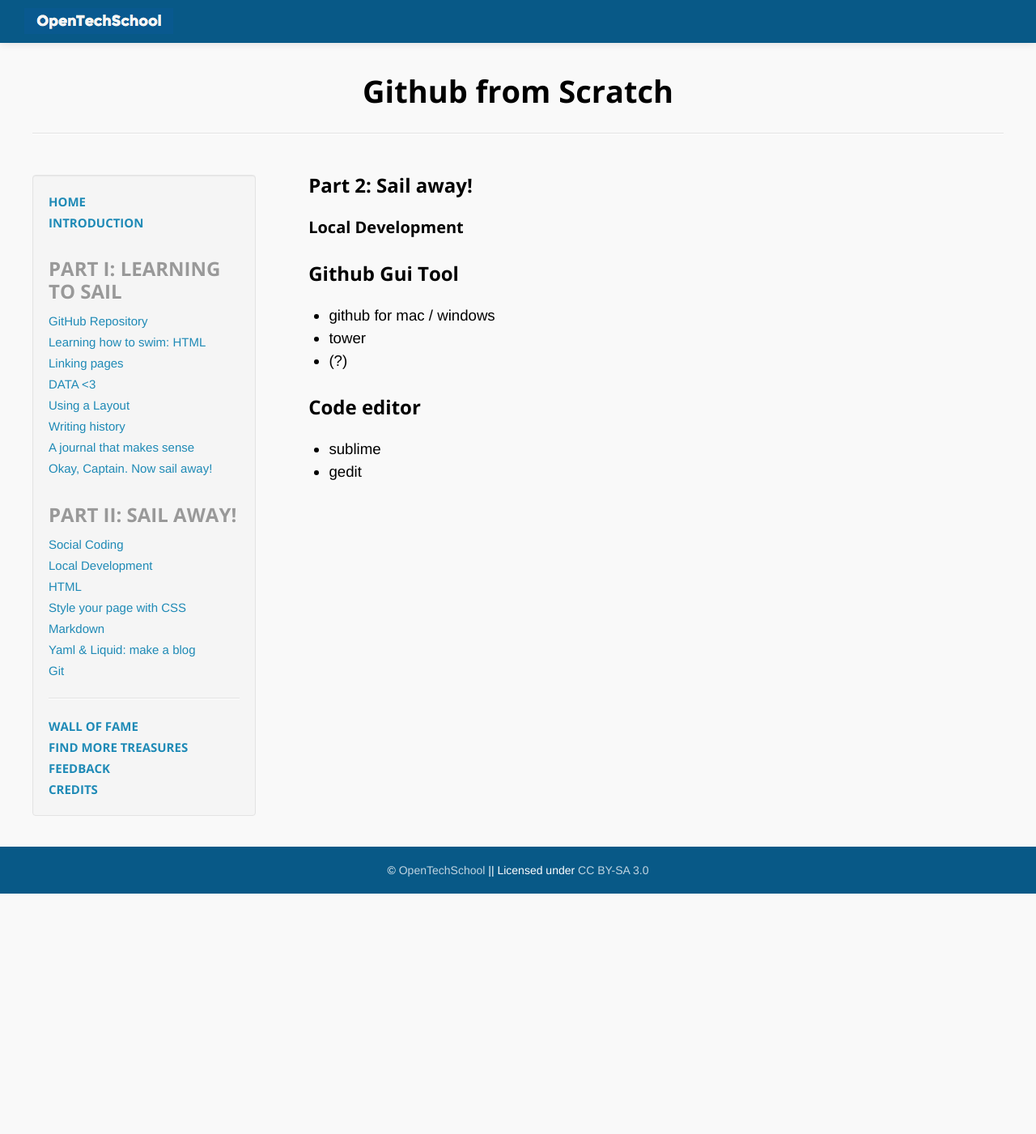
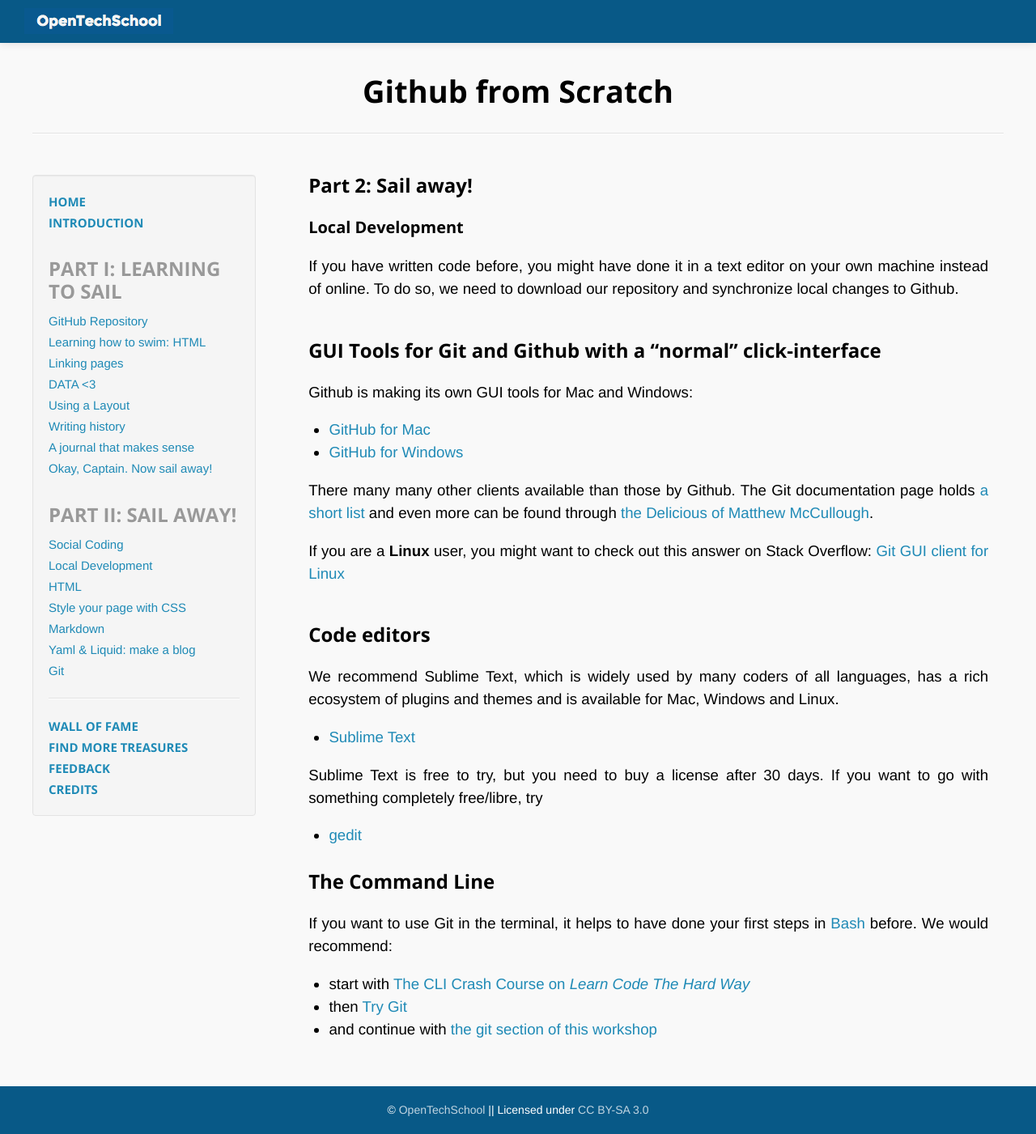
Before and after one commit to afknapping/github-from-scratch, a Jekyll site: the page built from _posts/2007-12-01-local-development.md, in a window 1280 px wide. Shown: the whole page at 81% size. Built offline with Jekyll 4.4.1, drawn with Linux system fonts in a browser that asks for light colours; Markdown is read by kramdown in place of the engine named in the settings; before the commit the page ends 1104 px from its top, so only the background shows below that.

Commit message:
content for local development chapter

```diff
--- a/_posts/2007-12-01-local-development.md
+++ b/_posts/2007-12-01-local-development.md
@@ -4,14 +4,35 @@
 chapter: "two"
 ---
 
-## Github Gui Tool
+If you have written code before, you might have done it in a text editor on your own machine instead of online. To do so, we need to download our repository and synchronize local changes to Github.
 
-- github for mac / windows
-- tower
-- (?)
+## GUI Tools for Git and Github with a "normal" click-interface
 
-## Code editor
+Github is making its own GUI tools for Mac and Windows:
 
-- sublime
-<!-- replace with lime when ready -->
-- gedit
+- [GitHub for Mac](http://mac.github.com/)
+- [GitHub for Windows](http://windows.github.com/)
+
+There many many other clients available than those by Github. The Git documentation page holds [a short list](http://git-scm.com/downloads/guis) and even more can be found through [the Delicious of Matthew McCullough](https://delicious.com/matthew.mccullough/gui,git).
+
+If you are a **Linux** user, you might want to check out this answer on Stack Overflow: [Git GUI client for Linux](http://stackoverflow.com/questions/1516720/git-gui-client-for-linux/1518844#1518844)
+
+## Code editors
+
+We recommend Sublime Text, which is widely used by many coders of all languages, has a rich ecosystem of plugins and themes and is available for Mac, Windows and Linux.
+
+- [Sublime Text](http://www.sublimetext.com/)
+
+Sublime Text is free to try, but you need to buy a license after 30 days. If you want to go with something completely free/libre, try
+
+- [gedit](https://projects.gnome.org/gedit/)
+
+
+
+## The Command Line
+
+If you want to use Git in the terminal, it helps to have done your first steps in [Bash](https://en.wikipedia.org/wiki/Bash_\(Unix_shell\)) before. We would recommend:
+
+- start with [The CLI Crash Course on *Learn Code The Hard Way*](http://cli.learncodethehardway.org/)
+- then [Try Git](http://try.github.io/levels/1/challenges/1)
+- and continue with [the git section of this workshop]({{site.baseurl}}/git)
```
